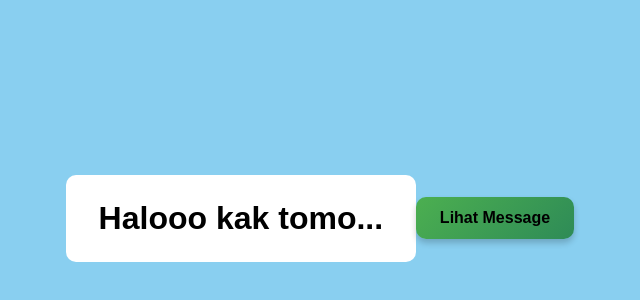
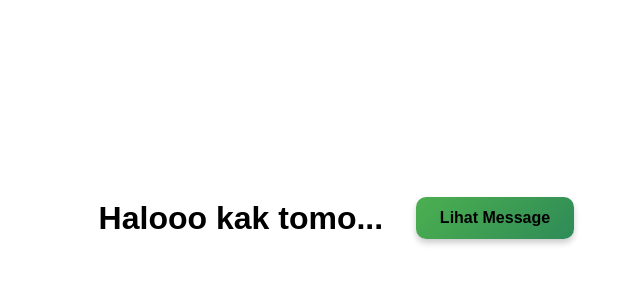
Before and after one commit to annisamarch/project1, a plain HTML site: page index.html in a window 1280 px wide. Shown: the part 182-482 px from the top of the page, without its empty margins (320-960 px from the left). Drawn offline with Linux system fonts and the light colour scheme.

Commit message:
Update style.css

```diff
--- a/style.css
+++ b/style.css
@@ -8,8 +8,6 @@ body {
     justify-content: center;
     align-items: center;
     height: 100vh;
-
-    background-color: rgb(137, 207, 240);
 }
 
 .title {
```
